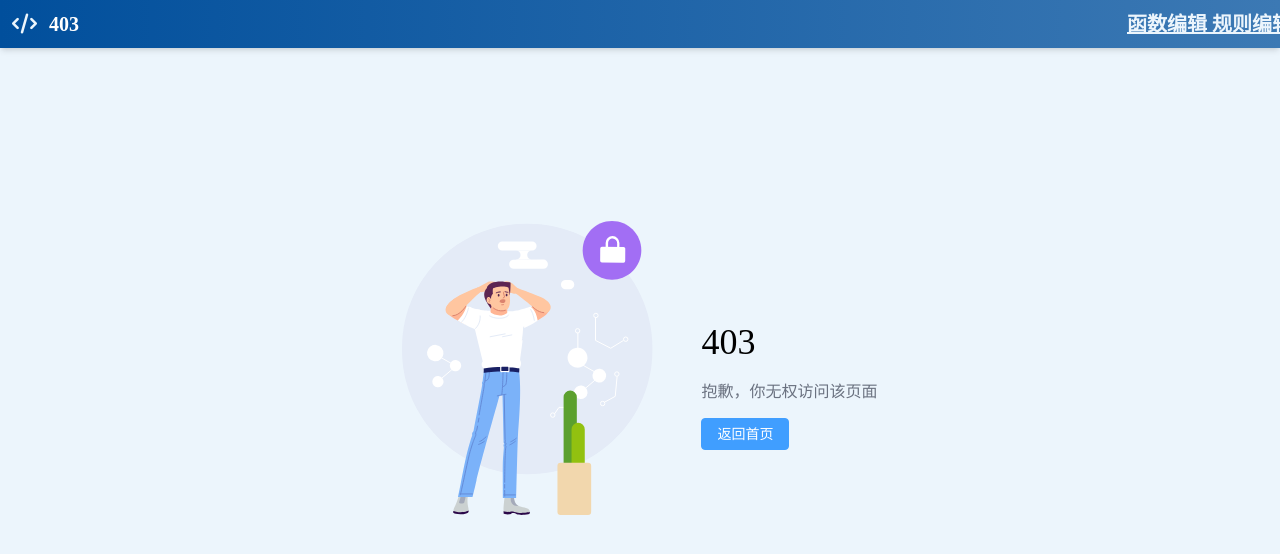
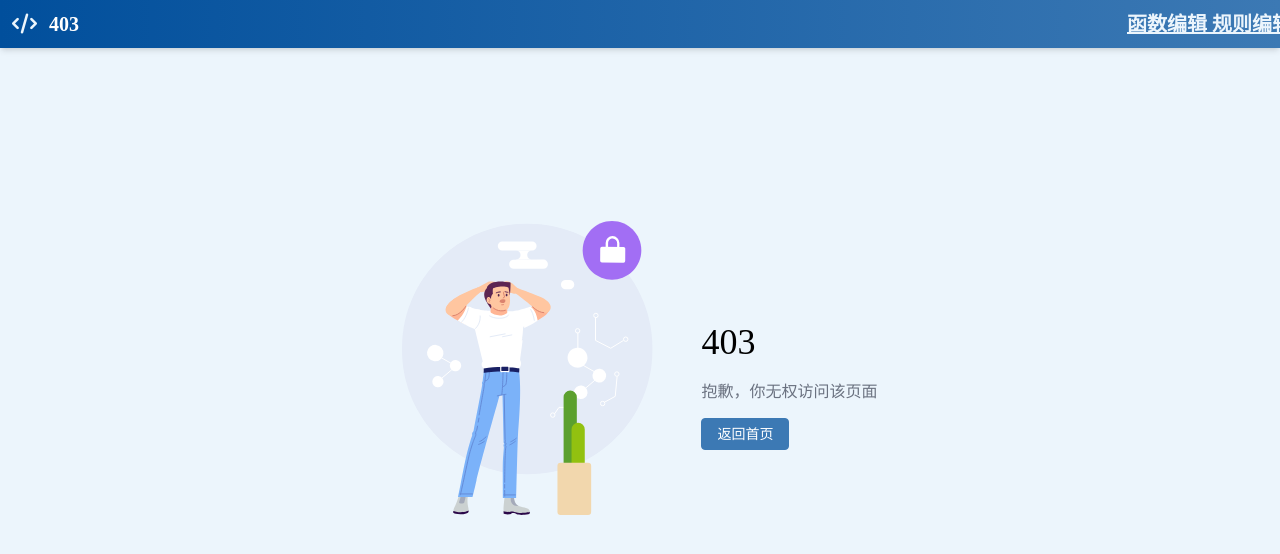
Before and after one commit to shaohui-jin/my-rule, a Vue app: page /error/403 in a window 1280 px wide. Shown: the top 554 px of the page. Built offline with nearby package versions, Linux system fonts and the light colour scheme; no server answers.

Commit message:
调整elementPlus的theme同步为tailwind的色系

```diff
--- a/src/styles/index.css
+++ b/src/styles/index.css
@@ -1,6 +1,54 @@
 @tailwind base;
 @tailwind components;
 @tailwind utilities;
+
+/* Element Plus 主题色系配置 - 与 Tailwind 蓝色主题保持一致 */
+:root {
+  /* 主色调 - 使用 Tailwind theme.medium */
+  --el-color-primary: #3c79b4;
+  --el-color-primary-light-3: #77a2cc;
+  --el-color-primary-light-5: #b1cce4;
+  --el-color-primary-light-7: #d1e0f0;
+  --el-color-primary-light-8: #e6f0f8;
+  --el-color-primary-light-9: #ecf5fc;
+  --el-color-primary-dark-2: #014f9c;
+
+  /* 成功色保持默认，或可根据需要调整 */
+  --el-color-success: #67c23a;
+  --el-color-success-light-3: #95d475;
+  --el-color-success-light-5: #b3e19d;
+  --el-color-success-light-7: #d1edc4;
+  --el-color-success-light-8: #e1f3d8;
+  --el-color-success-light-9: #f0f9eb;
+  --el-color-success-dark-2: #529b2e;
+
+  /* 警告色保持默认 */
+  --el-color-warning: #e6a23c;
+  --el-color-warning-light-3: #eebe77;
+  --el-color-warning-light-5: #f3d19e;
+  --el-color-warning-light-7: #f8e3c5;
+  --el-color-warning-light-8: #faecd8;
+  --el-color-warning-light-9: #fdf6ec;
+  --el-color-warning-dark-2: #cf9236;
+
+  /* 危险色保持默认 */
+  --el-color-danger: #f56c6c;
+  --el-color-danger-light-3: #f89898;
+  --el-color-danger-light-5: #fab6b6;
+  --el-color-danger-light-7: #fcd3d3;
+  --el-color-danger-light-8: #fde2e2;
+  --el-color-danger-light-9: #fef0f0;
+  --el-color-danger-dark-2: #dd6161;
+
+  /* 信息色保持默认 */
+  --el-color-info: #909399;
+  --el-color-info-light-3: #b1b3b8;
+  --el-color-info-light-5: #c8c9cc;
+  --el-color-info-light-7: #dedfe0;
+  --el-color-info-light-8: #e9e9eb;
+  --el-color-info-light-9: #f4f4f5;
+  --el-color-info-dark-2: #82848a;
+}
 
 /* 全局样式重置 */
 body {
```
